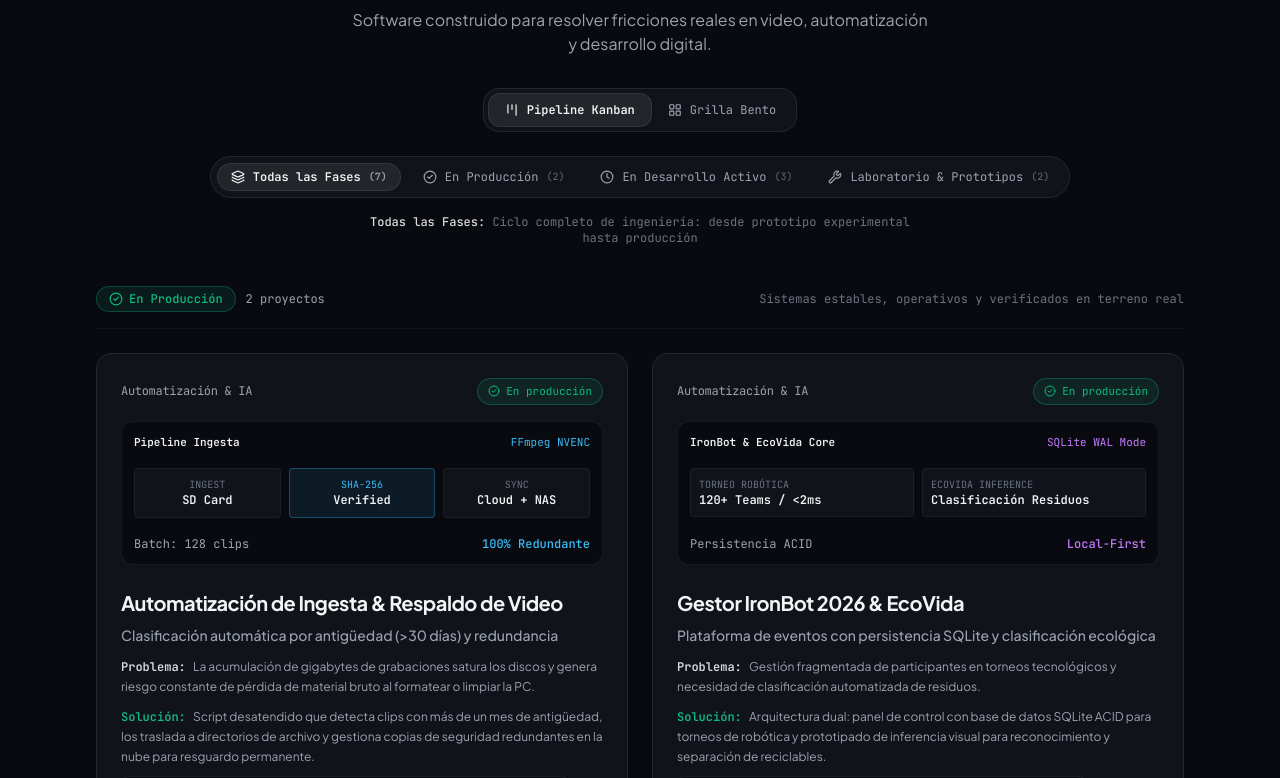
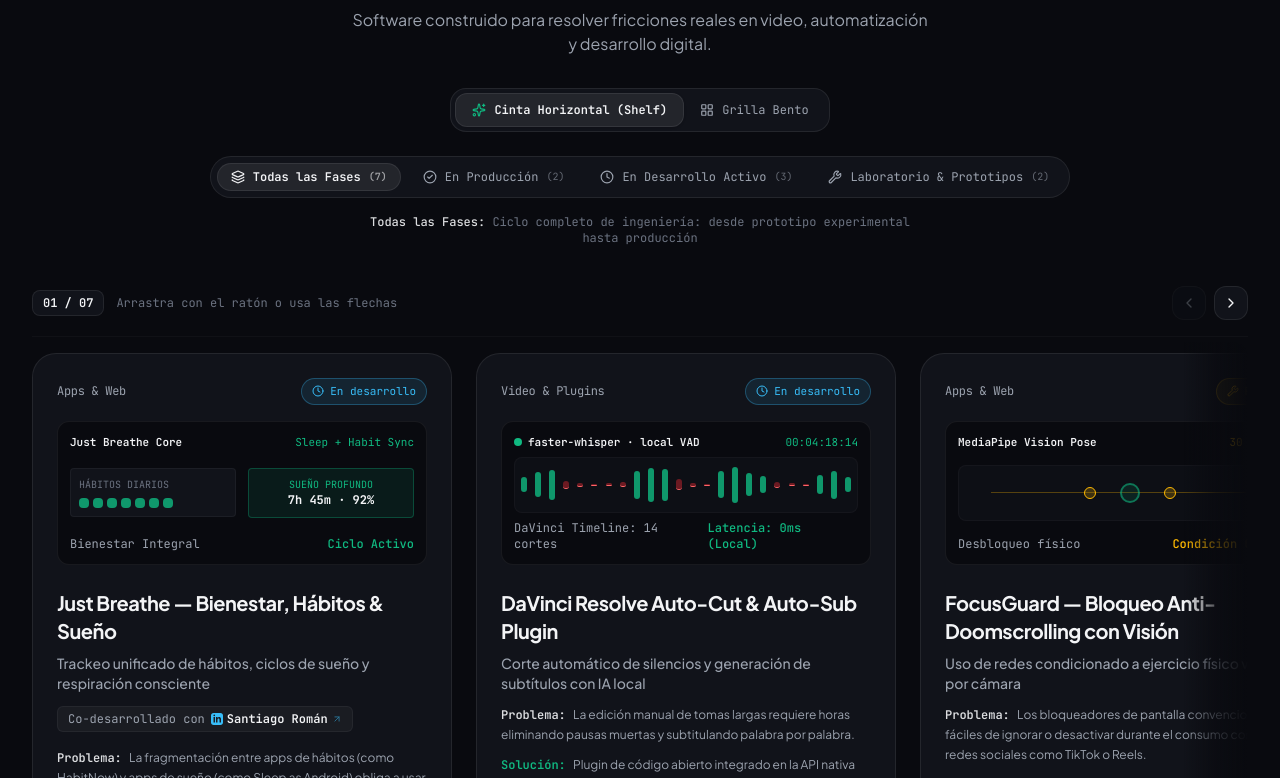
Before and after one commit to Spukerrs/portfolio, a Next.js app: page / in a window 1280 px wide. Shown: the part 1362-2140 px from the top of the page. Built offline with nearby package versions, Linux system fonts and the light colour scheme.

Commit message:
feat: implement horizontal shelf carousel (Option A) with drag-to-scroll, arrow navigation, position counter and progress bar

```diff
--- a/src/components/sections/BentoProjects.tsx
+++ b/src/components/sections/BentoProjects.tsx
@@ -1,6 +1,6 @@
 "use client";
 
-import { useState } from "react";
+import { useState, useRef, useEffect, useCallback } from "react";
 import { motion, AnimatePresence } from "motion/react";
 import {
   ArrowUpRight,
@@ -8,8 +8,10 @@ import {
   Clock,
   Wrench,
   LayoutGrid,
-  Kanban as KanbanIcon,
+  ChevronLeft,
+  ChevronRight,
   Layers,
+  Sparkles,
 } from "lucide-react";
 import { GithubIcon, LinkedinIcon } from "@/components/ui/BrandIcons";
 import { portfolioData, type Project, type ProjectCategory } from "@/data/portfolio";
@@ -50,7 +52,7 @@ function ProjectVisual({ project }: { project: Project }) {
 
         {/* Action feedback */}
         <div className="flex items-center justify-between text-xs">
-          <span className="text-muted">DaVinci Timeline: 14 cortes aplicados</span>
+          <span className="text-muted">DaVinci Timeline: 14 cortes</span>
           <span className="text-accent font-medium">Latencia: 0ms (Local)</span>
         </div>
       </div>
@@ -228,10 +230,10 @@ function ProjectVisual({ project }: { project: Project }) {
 interface ProjectCardProps {
   project: Project;
   layoutSpanClass?: string;
-  isKanbanCard?: boolean;
+  isShelfCard?: boolean;
 }
 
-function ProjectCard({ project, layoutSpanClass = "", isKanbanCard = false }: ProjectCardProps) {
+function ProjectCard({ project, layoutSpanClass = "", isShelfCard = false }: ProjectCardProps) {
   const getStatusConfig = (status: Project["status"]) => {
     switch (status) {
       case "En producción":
@@ -258,8 +260,10 @@ function ProjectCard({ project, layoutSpanClass = "", isKanbanCard = false }: Pr
   return (
     <article
       className={`group relative flex flex-col justify-between ${
-        isKanbanCard ? "p-5 sm:p-6" : "p-6"
-      } rounded-2xl bg-surface border border-border hover:border-border-hover transition-all duration-300 hover:shadow-[0_12px_40px_rgba(0,0,0,0.45)] hover:-translate-y-0.5 ${layoutSpanClass}`}
+        isShelfCard
+          ? "w-[88vw] sm:w-[420px] shrink-0 snap-start p-6 rounded-3xl bg-surface border border-border hover:border-border-hover transition-all duration-300 hover:shadow-[0_16px_48px_rgba(0,0,0,0.5)] select-none h-full"
+          : "p-6 rounded-2xl bg-surface border border-border hover:border-border-hover transition-all duration-300 hover:shadow-[0_12px_40px_rgba(0,0,0,0.45)] hover:-translate-y-0.5"
+      } ${layoutSpanClass}`}
     >
       {/* Card Top: Badges & Category */}
       <div>
@@ -276,7 +280,7 @@ function ProjectCard({ project, layoutSpanClass = "", isKanbanCard = false }: Pr
         </div>
 
         {/* Visualizer / Interactive Abstract Mockup or Real Media */}
-        <div className="mb-6">
+        <div className="mb-6 pointer-events-auto">
           {project.media ? (
             <div className="relative w-full h-44 rounded-xl overflow-hidden border border-border/80 bg-background/80">
               {project.media.type === "video" ? (
@@ -444,24 +448,126 @@ const KANBAN_STAGES: StageMeta[] = [
 ];
 
 export function BentoProjects() {
-  const [viewMode, setViewMode] = useState<"bento" | "kanban">("kanban");
+  const [viewMode, setViewMode] = useState<"shelf" | "bento">("shelf");
   const [selectedCategory, setSelectedCategory] = useState<"Todos" | ProjectCategory>("Todos");
   const [selectedStage, setSelectedStage] = useState<StageFilter>("Todas");
+
+  // Shelf Drag & Scroll State
+  const shelfRef = useRef<HTMLDivElement>(null);
+  const [canScrollLeft, setCanScrollLeft] = useState(false);
+  const [canScrollRight, setCanScrollRight] = useState(true);
+  const [activeIndex, setActiveIndex] = useState(0);
+  const [scrollProgress, setScrollProgress] = useState(0);
+
+  const isDraggingRef = useRef(false);
+  const startXRef = useRef(0);
+  const scrollLeftRef = useRef(0);
+  const dragDistanceRef = useRef(0);
 
   const filteredBentoProjects =
     selectedCategory === "Todos"
       ? portfolioData.projects
       : portfolioData.projects.filter((p) => p.category === selectedCategory);
 
-  const filteredKanbanProjects =
+  const filteredShelfProjects =
     selectedStage === "Todas"
       ? portfolioData.projects
       : portfolioData.projects.filter((p) => p.status === selectedStage);
 
   const activeStageMeta = KANBAN_STAGES.find((s) => s.status === selectedStage) || KANBAN_STAGES[0];
 
+  const updateScrollState = useCallback(() => {
+    const el = shelfRef.current;
+    if (!el) return;
+    const maxScroll = el.scrollWidth - el.clientWidth;
+    setCanScrollLeft(el.scrollLeft > 10);
+    setCanScrollRight(el.scrollLeft < maxScroll - 10);
+
+    const progress = maxScroll > 0 ? (el.scrollLeft / maxScroll) * 100 : 0;
+    setScrollProgress(Math.min(100, Math.max(0, progress)));
+
+    // Approximate active card (card width ~420px + gap 24px)
+    const cardStep = 444;
+    const index = Math.min(
+      filteredShelfProjects.length - 1,
+      Math.max(0, Math.round(el.scrollLeft / cardStep))
+    );
+    setActiveIndex(index);
+  }, [filteredShelfProjects.length]);
+
+  useEffect(() => {
+    const el = shelfRef.current;
+    if (!el) return;
+    updateScrollState();
+    el.addEventListener("scroll", updateScrollState, { passive: true });
+    window.addEventListener("resize", updateScrollState);
+    return () => {
+      el.removeEventListener("scroll", updateScrollState);
+      window.removeEventListener("resize", updateScrollState);
+    };
+  }, [updateScrollState]);
+
+  const scrollByOffset = (direction: "left" | "right") => {
+    const el = shelfRef.current;
+    if (!el) return;
+    const offset = direction === "left" ? -444 : 444;
+    el.scrollBy({ left: offset, behavior: "smooth" });
+  };
+
+  const handleMouseDown = (e: React.MouseEvent<HTMLDivElement>) => {
+    const el = shelfRef.current;
+    if (!el) return;
+    isDraggingRef.current = true;
+    startXRef.current = e.pageX - el.offsetLeft;
+    scrollLeftRef.current = el.scrollLeft;
+    dragDistanceRef.current = 0;
+  };
+
+  const handleMouseMove = (e: React.MouseEvent<HTMLDivElement>) => {
+    if (!isDraggingRef.current) return;
+    const el = shelfRef.current;
+    if (!el) return;
+    e.preventDefault();
+    const x = e.pageX - el.offsetLeft;
+    const walk = (x - startXRef.current) * 1.3;
+    el.scrollLeft = scrollLeftRef.current - walk;
+    dragDistanceRef.current += Math.abs(e.movementX);
+  };
+
+  const handleMouseUp = () => {
+    isDraggingRef.current = false;
+  };
+
+  const handleMouseLeave = () => {
+    isDraggingRef.current = false;
+  };
+
+  const handleClickCapture = (e: React.MouseEvent) => {
+    if (dragDistanceRef.current > 6) {
+      e.preventDefault();
+      e.stopPropagation();
+    }
+  };
+
+  const handleKeyDown = (e: React.KeyboardEvent<HTMLDivElement>) => {
+    if (e.key === "ArrowLeft") {
+      e.preventDefault();
+      scrollByOffset("left");
+    } else if (e.key === "ArrowRight") {
+      e.preventDefault();
+      scrollByOffset("right");
+    }
+  };
+
+  const handleSelectStage = (stage: StageFilter) => {
+    setSelectedStage(stage);
+    if (shelfRef.current) {
+      shelfRef.current.scrollTo({ left: 0, behavior: "smooth" });
+    }
+  };
+
   return (
-    <section id="proyectos" className="py-24 px-4 sm:px-6 lg:px-8 max-w-6xl mx-auto scroll-mt-20">
+    <section id="proyectos" className="py-24 px-4 sm:px-6 lg:px-8 max-w-7xl mx-auto scroll-mt-20">
       {/* Section Header */}
       <div className="flex flex-col items-center text-center mb-10">
         <span className="text-xs font-mono uppercase tracking-wider text-accent mb-2">
@@ -474,25 +580,25 @@ export function BentoProjects() {
           Software construido para resolver fricciones reales en video, automatización y desarrollo digital.
         </p>
 
-        {/* View Mode Switcher: Bento vs Kanban */}
+        {/* View Mode Switcher: Shelf vs Bento */}
         <div className="inline-flex items-center p-1 rounded-2xl bg-surface border border-border mb-6">
           <button
             type="button"
-            onClick={() => setViewMode("kanban")}
-            aria-label="Ver proyectos en pipeline Kanban por ciclo de vida"
+            onClick={() => setViewMode("shelf")}
+            aria-label="Ver proyectos en carrusel horizontal con navegación continua"
             className={`flex items-center gap-2 px-4 py-2 rounded-xl text-xs font-mono transition-all cursor-pointer focus-visible:outline-none focus-visible:ring-2 focus-visible:ring-accent ${
-              viewMode === "kanban"
+              viewMode === "shelf"
                 ? "bg-white/[0.08] text-foreground font-semibold shadow-sm border border-border"
                 : "text-muted hover:text-foreground"
             }`}
           >
-            <KanbanIcon className="w-3.5 h-3.5" aria-hidden="true" />
-            <span>Pipeline Kanban</span>
+            <Sparkles className="w-3.5 h-3.5 text-accent" aria-hidden="true" />
+            <span>Cinta Horizontal (Shelf)</span>
           </button>
           <button
             type="button"
             onClick={() => setViewMode("bento")}
-            aria-label="Ver proyectos en grilla Bento"
+            aria-label="Ver proyectos en grilla Bento tradicional"
             className={`flex items-center gap-2 px-4 py-2 rounded-xl text-xs font-mono transition-all cursor-pointer focus-visible:outline-none focus-visible:ring-2 focus-visible:ring-accent ${
               viewMode === "bento"
                 ? "bg-white/[0.08] text-foreground font-semibold shadow-sm border border-border"
@@ -504,36 +610,8 @@ export function BentoProjects() {
           </button>
         </div>
 
-        {/* CONTROLS: Bento Category Filters with Motion Blur */}
-        {viewMode === "bento" && (
-          <div className="flex flex-wrap items-center justify-center gap-2 p-1.5 rounded-full bg-surface border border-border">
-            {portfolioData.categories.map((cat) => {
-              const isSelected = selectedCategory === cat;
-              return (
-                <button
-                  key={cat}
-                  type="button"
-                  onClick={() => setSelectedCategory(cat)}
-                  className={`relative px-4 py-1.5 text-xs font-medium rounded-full transition-colors cursor-pointer focus-visible:outline-none focus-visible:ring-2 focus-visible:ring-accent ${
-                    isSelected ? "text-foreground font-semibold" : "text-muted hover:text-foreground"
-                  }`}
-                >
-                  {isSelected && (
-                    <motion.div
-                      layoutId="categoryPill"
-                      className="absolute inset-0 rounded-full bg-white/[0.08] border border-border"
-                      transition={{ type: "spring", stiffness: 380, damping: 28 }}
-                    />
-                  )}
-                  <span className="relative z-10">{cat}</span>
-                </button>
-              );
-            })}
-          </div>
-        )}
-
-        {/* CONTROLS: Kanban Stage Tags (PC & Mobile Unified) */}
-        {viewMode === "kanban" && (
+        {/* CONTROLS: Shelf Stage Tags with Motion Spring */}
+        {viewMode === "shelf" && (
           <div className="flex flex-col items-center gap-4 w-full">
             <div className="flex flex-wrap items-center justify-center gap-2 p-1.5 rounded-full bg-surface border border-border">
               {KANBAN_STAGES.map((stage) => {
@@ -548,14 +626,14 @@ export function BentoProjects() {
                   <button
                     key={stage.id}
                     type="button"
-                    onClick={() => setSelectedStage(stage.status)}
+                    onClick={() => handleSelectStage(stage.status)}
                     className={`relative flex items-center gap-2 px-3.5 py-1.5 text-xs font-mono rounded-full transition-colors cursor-pointer focus-visible:outline-none focus-visible:ring-2 focus-visible:ring-accent ${
                       isSelected ? "text-foreground font-semibold" : "text-muted hover:text-foreground"
                     }`}
                   >
                     {isSelected && (
                       <motion.div
-                        layoutId="kanbanStagePill"
+                        layoutId="shelfStagePill"
                         className="absolute inset-0 rounded-full bg-white/[0.08] border border-border"
                         transition={{ type: "spring", stiffness: 380, damping: 28 }}
                       />
@@ -581,9 +659,131 @@ export function BentoProjects() {
             </motion.div>
           </div>
         )}
+
+        {/* CONTROLS: Bento Category Filters */}
+        {viewMode === "bento" && (
+          <div className="flex flex-wrap items-center justify-center gap-2 p-1.5 rounded-full bg-surface border border-border">
+            {portfolioData.categories.map((cat) => {
+              const isSelected = selectedCategory === cat;
+              return (
+                <button
+                  key={cat}
+                  type="button"
+                  onClick={() => setSelectedCategory(cat)}
+                  className={`relative px-4 py-1.5 text-xs font-medium rounded-full transition-colors cursor-pointer focus-visible:outline-none focus-visible:ring-2 focus-visible:ring-accent ${
+                    isSelected ? "text-foreground font-semibold" : "text-muted hover:text-foreground"
+                  }`}
+                >
+                  {isSelected && (
+                    <motion.div
+                      layoutId="bentoCategoryPill"
+                      className="absolute inset-0 rounded-full bg-white/[0.08] border border-border"
+                      transition={{ type: "spring", stiffness: 380, damping: 28 }}
+                    />
+                  )}
+                  <span className="relative z-10">{cat}</span>
+                </button>
+              );
+            })}
+          </div>
+        )}
       </div>
 
-      {/* VIEW 1: BENTO GRID with Gaussian Blur Reveal */}
+      {/* VIEW 1: HORIZONTAL SHELF (Opción A - Apple/Linear Style) */}
+      {viewMode === "shelf" && (
+        <div className="relative w-full">
+          {/* Top Control Bar: Active position counter, hints, and arrow navigation */}
+          <div className="flex items-center justify-between pb-4 mb-2 border-b border-border/40 text-xs font-mono">
+            <div className="flex items-center gap-3">
+              <span className="px-2.5 py-1 rounded-lg bg-surface border border-border text-foreground font-semibold">
+                {String(activeIndex + 1).padStart(2, "0")} / {String(filteredShelfProjects.length).padStart(2, "0")}
+              </span>
+              <span className="text-muted-dark hidden sm:inline">
+                Arrastra con el ratón o usa las flechas
+              </span>
+            </div>
+
+            {/* Navigation Buttons (< and >) */}
+            <div className="flex items-center gap-2">
+              <button
+                type="button"
+                onClick={() => scrollByOffset("left")}
+                disabled={!canScrollLeft}
+                aria-label="Proyecto anterior"
+                className={`p-2 rounded-xl bg-surface border border-border transition-all cursor-pointer focus-visible:outline-none focus-visible:ring-2 focus-visible:ring-accent ${
+                  canScrollLeft
+                    ? "hover:bg-white/[0.08] text-foreground hover:border-border-hover"
+                    : "opacity-35 cursor-not-allowed text-muted"
+                }`}
+              >
+                <ChevronLeft className="w-4 h-4" aria-hidden="true" />
+              </button>
+              <button
+                type="button"
+                onClick={() => scrollByOffset("right")}
+                disabled={!canScrollRight}
+                aria-label="Proyecto siguiente"
+                className={`p-2 rounded-xl bg-surface border border-border transition-all cursor-pointer focus-visible:outline-none focus-visible:ring-2 focus-visible:ring-accent ${
+                  canScrollRight
+                    ? "hover:bg-white/[0.08] text-foreground hover:border-border-hover"
+                    : "opacity-35 cursor-not-allowed text-muted"
+                }`}
+              >
+                <ChevronRight className="w-4 h-4" aria-hidden="true" />
+              </button>
+            </div>
+          </div>
+
+          {/* Left and right gradient fade masks for smooth visual blending */}
+          {canScrollLeft && (
+            <div className="pointer-events-none absolute left-0 top-14 bottom-6 w-12 bg-gradient-to-r from-background via-background/70 to-transparent z-10 hidden sm:block rounded-l-2xl" />
+          )}
+          {canScrollRight && (
+            <div className="pointer-events-none absolute right-0 top-14 bottom-6 w-16 bg-gradient-to-l from-background via-background/70 to-transparent z-10 hidden sm:block rounded-r-2xl" />
+          )}
+
+          {/* Horizontal Track Container */}
+          <div
+            ref={shelfRef}
+            tabIndex={0}
+            role="region"
+            aria-label="Carrusel horizontal de proyectos"
+            onKeyDown={handleKeyDown}
+            onMouseDown={handleMouseDown}
+            onMouseMove={handleMouseMove}
+            onMouseUp={handleMouseUp}
+            onMouseLeave={handleMouseLeave}
+            onClickCapture={handleClickCapture}
+            className="flex gap-6 overflow-x-auto scroll-smooth snap-x snap-mandatory pb-6 pt-2 scrollbar-none cursor-grab active:cursor-grabbing focus-visible:outline-none focus-visible:ring-1 focus-visible:ring-accent/40 rounded-2xl items-stretch"
+          >
+            <AnimatePresence mode="popLayout">
+              {filteredShelfProjects.map((project) => (
+                <motion.div
+                  key={project.id}
+                  layout
+                  initial={{ opacity: 0, y: 16, filter: "blur(8px)", scale: 0.98 }}
+                  animate={{ opacity: 1, y: 0, filter: "blur(0px)", scale: 1 }}
+                  exit={{ opacity: 0, y: -10, filter: "blur(6px)", scale: 0.98 }}
+                  transition={{ duration: 0.32, ease: [0.23, 1, 0.32, 1] }}
+                  className="shrink-0 flex h-full"
+                >
+                  <ProjectCard project={project} isShelfCard={true} />
+                </motion.div>
+              ))}
+            </AnimatePresence>
+          </div>
+
+          {/* Bottom Progress Bar Track */}
+          <div className="w-full h-1 bg-surface rounded-full overflow-hidden mt-2 border border-border/40">
+            <div
+              style={{ width: `${scrollProgress}%` }}
+              className="h-full bg-accent transition-all duration-150 ease-out rounded-full"
+            />
+          </div>
+        </div>
+      )}
+
+      {/* VIEW 2: BENTO GRID with Gaussian Blur Reveal */}
       {viewMode === "bento" && (
         <motion.div layout className="grid grid-cols-1 md:grid-cols-3 gap-6">
           <AnimatePresence mode="popLayout">
@@ -603,75 +803,6 @@ export function BentoProjects() {
           </AnimatePresence>
         </motion.div>
       )}
-
-      {/* VIEW 2: KANBAN PIPELINE (Etiquetas + Scroll Vertical en PC y Móvil) */}
-      {viewMode === "kanban" && (
-        <div className="relative w-full">
-          {selectedStage === "Todas" ? (
-            /* Todas las fases agrupadas verticalmente para escrollear continuo */
-            <div className="space-y-12">
-              {KANBAN_STAGES.filter((s) => s.status !== "Todas").map((stage) => {
-                const stageProjects = portfolioData.projects.filter((p) => p.status === stage.status);
-                const StageIcon = stage.icon;
-
-                return (
-                  <section key={stage.id} className="scroll-mt-24">
-                    {/* Sticky Engineering Phase Header */}
-                    <div className="flex flex-col sm:flex-row sm:items-center justify-between gap-2 pb-4 mb-6 border-b border-border/60">
-                      <div className="flex items-center gap-2.5">
-                        <span
-                          className={`inline-flex items-center gap-1.5 px-3 py-1 rounded-full text-xs font-mono font-medium border ${stage.badgeClass}`}
-                        >
-                          <StageIcon className="w-3.5 h-3.5" aria-hidden="true" />
-                          <span>{stage.title}</span>
-                        </span>
-                        <span className="text-xs font-mono text-muted">
-                          {stageProjects.length} {stageProjects.length === 1 ? "proyecto" : "proyectos"}
-                        </span>
-                      </div>
-                      <p className="text-xs font-mono text-muted-dark">
-                        {stage.description}
-                      </p>
-                    </div>
-
-                    {/* Vertical Cards Grid with Blur Reveal */}
-                    <div className="grid grid-cols-1 md:grid-cols-2 gap-6">
-                      {stageProjects.map((project) => (
-                        <motion.div
-                          key={project.id}
-                          initial={{ opacity: 0, y: 16, filter: "blur(8px)", scale: 0.98 }}
-                          animate={{ opacity: 1, y: 0, filter: "blur(0px)", scale: 1 }}
-                          transition={{ duration: 0.32, ease: [0.23, 1, 0.32, 1] }}
-                        >
-                          <ProjectCard project={project} isKanbanCard={true} />
-                        </motion.div>
-                      ))}
-                    </div>
-                  </section>
-                );
-              })}
-            </div>
-          ) : (
-            /* Fase específica seleccionada: scroll vertical fluido de esa etiqueta */
-            <motion.div layout className="grid grid-cols-1 md:grid-cols-2 gap-6">
-              <AnimatePresence mode="popLayout">
-                {filteredKanbanProjects.map((project) => (
-                  <motion.div
-                    key={project.id}
-                    layout
-                    initial={{ opacity: 0, y: 18, filter: "blur(10px)", scale: 0.97 }}
-                    animate={{ opacity: 1, y: 0, filter: "blur(0px)", scale: 1 }}
-                    exit={{ opacity: 0, y: -12, filter: "blur(8px)", scale: 0.97 }}
-                    transition={{ duration: 0.35, ease: [0.23, 1, 0.32, 1] }}
-                  >
-                    <ProjectCard project={project} isKanbanCard={true} />
-                  </motion.div>
-                ))}
-              </AnimatePresence>
-            </motion.div>
-          )}
-        </div>
-      )}
     </section>
   );
 }
```
